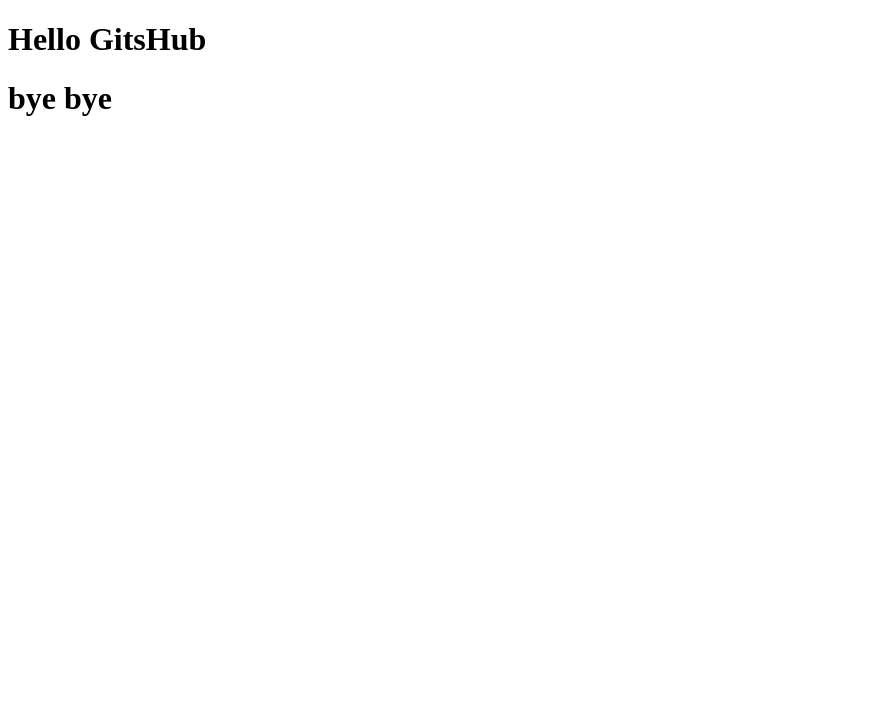
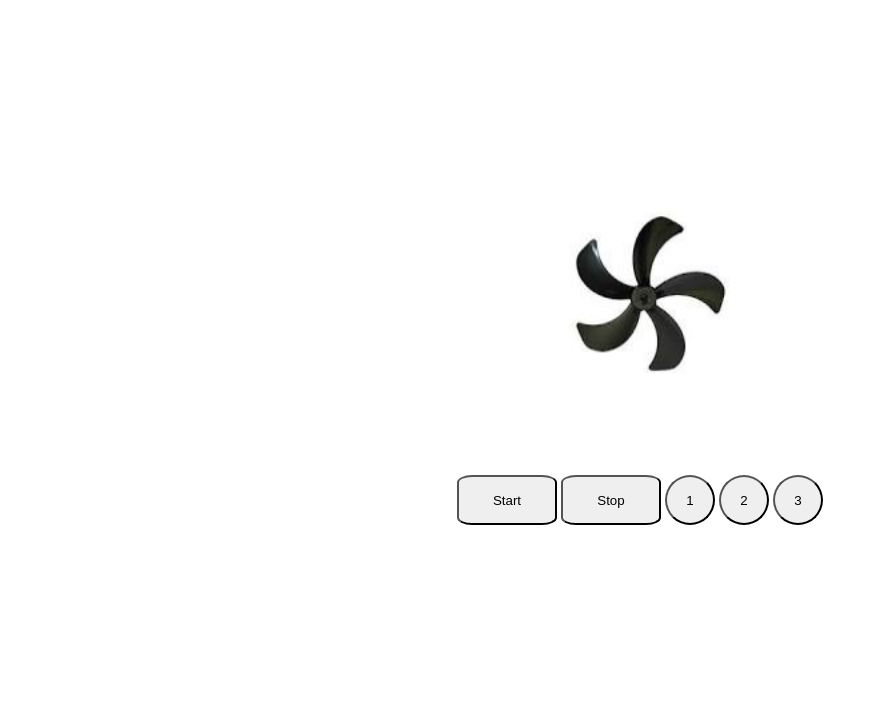
Before and after one commit to arfatprogramer/mynewrepo, a plain HTML site: page index.html in a window 1280 px wide. Shown: the whole page, without its empty margins (0-878 px from the left). Drawn offline with Linux system fonts and the light colour scheme.

Commit message:
Fan Animation
fan completed

```diff
--- a/index.html
+++ b/index.html
@@ -1,10 +1,94 @@
 <!DOCTYPE html>
 <html lang="en">
+
 <head>
-    <title>first page</title>
+    <meta charset="UTF-8">
+    <meta name="viewport" content="width=device-width, initial-scale=1.0">
+    <title>Fan</title>
+    <style>
+        .contaner {
+            height: 700px;
+            width: 700px;
+            margin: 0px auto;
+            display: flex;
+            flex-direction: column;
+            align-items: center;
+            justify-content: center;
+
+            /* background-color: blue; */
+        }
+
+        .fan {
+            /* height: 100px;
+            width: 100px; */
+            animation: tate infinite linear;
+            animation-duration: 0.4s;
+        }
+
+        @keyframes tate {
+            from {
+                transform: rotate(0deg);
+            }
+
+            to {
+                transform: rotate(360deg);
+            }
+        }
+
+        .btn {
+            margin-top: 80px;
+            height: 50px;
+            width: 100px;
+            border-radius: 15%;
+        }
+        img{
+            height: 200px;
+            width: 200px;
+        }
+        .speed{
+            border-radius: 50%;
+            height: 50px;
+            width: 50px;
+        }
+        .back{
+            background-color: blue;
+        }
+    </style>
 </head>
+
 <body>
-    <h1>Hello GitsHub</h1>
-    <h1>bye bye</h1>
+    <div class="contaner">
+        <div class="fan" id="fan"><img src="./fanblade.jpg" alt=""></div>
+        <div class="button">
+            <button class="btn" onclick="start()">Start</button>
+            <button class="btn" onclick="stop()">Stop</button>
+            <button class="speed" onclick="speed1()">1</button>
+            <button class="speed" onclick="speed2()">2</button>
+            <button class="speed" onclick="speed3()">3</button>
+        </div>
+    </div>
 </body>
+<script>
+    function start() {
+        document.getElementById('fan').style.animationDuration = '1s';
+    }
+    function stop() {
+        document.getElementById('fan').style.animationDuration = '0s';
+    }
+    function speed1() {
+        document.getElementById('fan').style.animationDuration = '0.7s';
+    }
+    function speed2() {
+        document.getElementById('fan').style.animationDuration = '0.4s';
+    }
+    function speed3() {
+        document.getElementById('fan').style.animationDuration = '0.2s';
+    }
+
+    // function backcolor(){
+    //     document.getElementById('speed1').style.backgroundColor:"blue";
+
+    // }
+</script>
+
 </html>
```
Also changed, not shown: fanblade.jpg (added).
